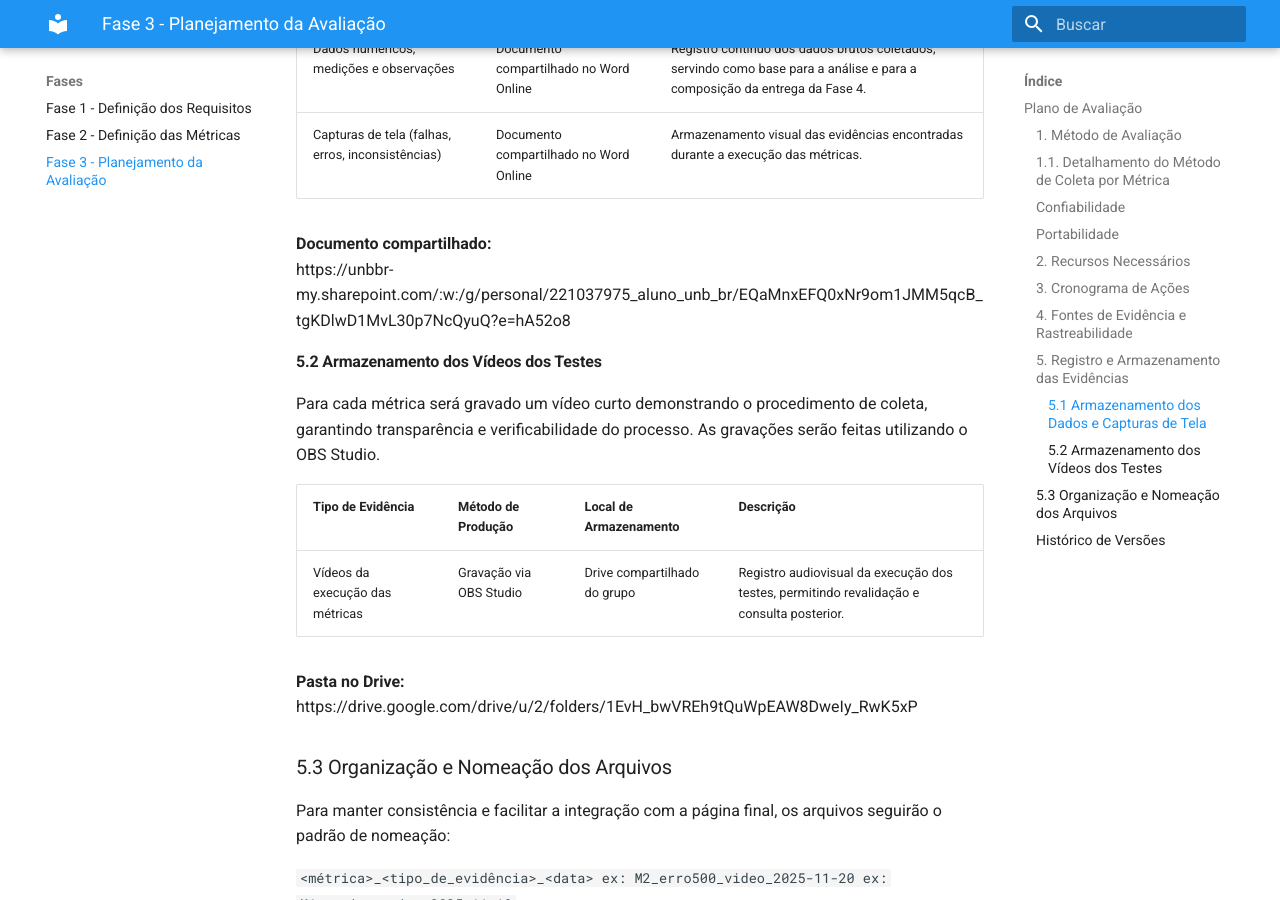
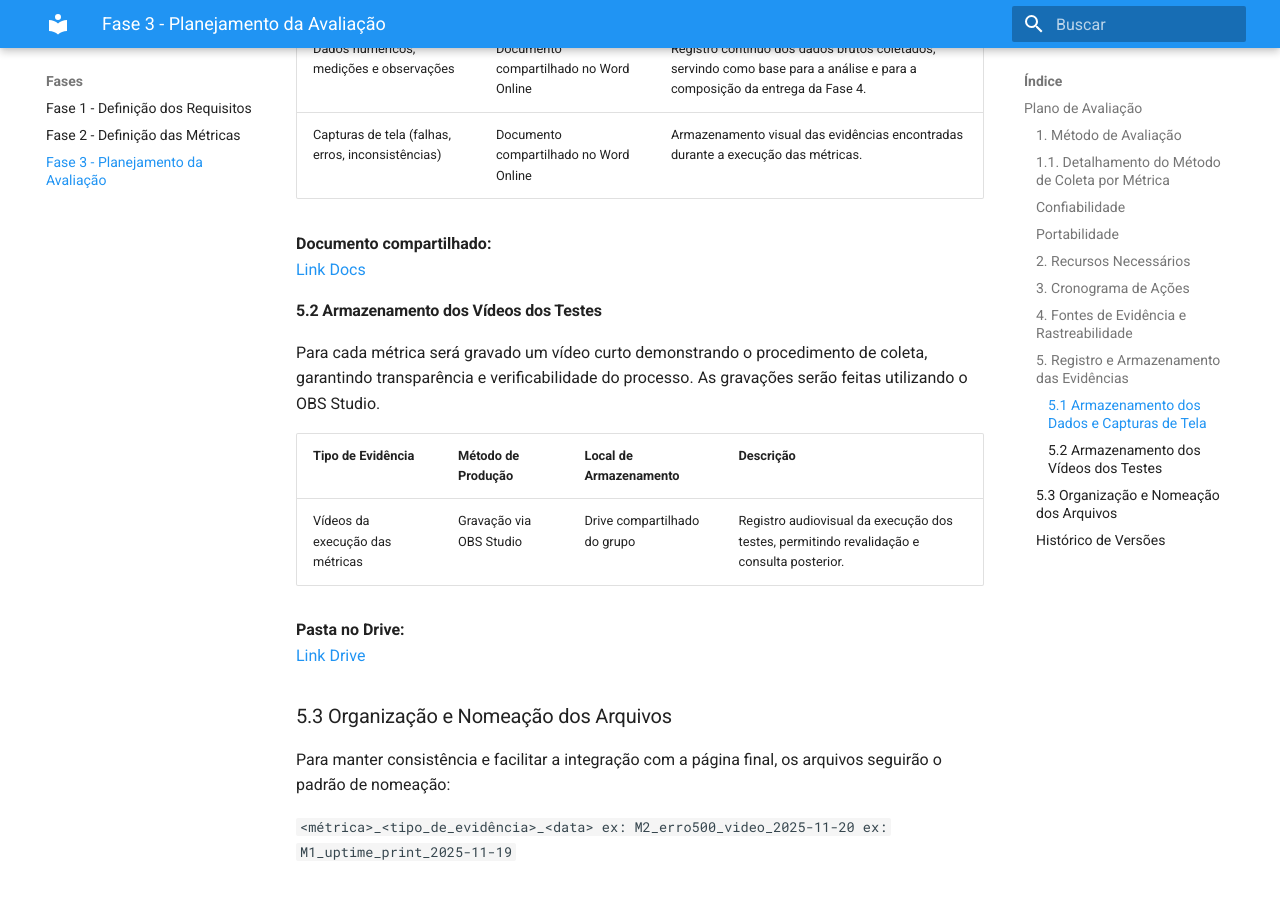
Before and after one commit to FCTE-Qualidade-de-Software-1/2025-2_T02_FRANCES-ALLEN, an MkDocs documentation site: the page built from docs/fase3.md, in a window 1280 px wide and 900 px high, scrolled down 4963 px. Built offline with MkDocs 1.6.1 and Material for MkDocs 9.7.7, drawn with Linux system fonts in a browser that asks for light colours.

Commit message:
Update fase3.md

```diff
--- a/docs/fase3.md
+++ b/docs/fase3.md
@@ -91,7 +91,7 @@ Os dados coletados durante a execução das métricas — incluindo valores num
 | Capturas de tela (falhas, erros, inconsistências) | Documento compartilhado no Word Online | Armazenamento visual das evidências encontradas durante a execução das métricas. |
 
 **Documento compartilhado:**
-https://unbbr-my.sharepoint.com/:w:/g/personal/221037975_aluno_unb_br/EQaMnxEFQ0xNr9om1JMM5qcB_tgKDlwD1MvL30p7NcQyuQ?e=hA52o8
+[Link Docs](https://unbbr-my.sharepoint.com/:w:/g/personal/221037975_aluno_unb_br/EQaMnxEFQ0xNr9om1JMM5qcB_tgKDlwD1MvL30p7NcQyuQ?e=hA52o8)
 
 #### 5.2 Armazenamento dos Vídeos dos Testes
 
@@ -102,7 +102,7 @@ Para cada métrica será gravado um vídeo curto demonstrando o procedimento de
 | Vídeos da execução das métricas | Gravação via OBS Studio | Drive compartilhado do grupo | Registro audiovisual da execução dos testes, permitindo revalidação e consulta posterior. |
 
 **Pasta no Drive:**
-https://drive.google.com/drive/u/2/folders/1EvH_bwVREh9tQuWpEAW8DweIy_RwK5xP
+[Link Drive](https://drive.google.com/drive/u/2/folders/1EvH_bwVREh9tQuWpEAW8DweIy_RwK5xP)
 
 ### 5.3 Organização e Nomeação dos Arquivos
 
```
